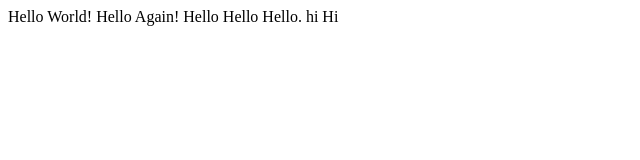
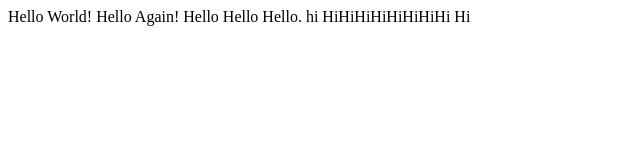
Before and after one commit to naskido/cs50web, a plain HTML site: page index.html in a window 1280 px wide. Shown: the whole page, without its empty margins (0-640 px from the left). Drawn offline with Linux system fonts and the light colour scheme.

Commit message:
3rd time add

```diff
--- a/index.html
+++ b/index.html
@@ -6,7 +6,7 @@
 
   <body>
     Hello World! Hello Again! Hello Hello Hello. hi
-
+   HiHiHiHiHiHiHiHi
     Hi
   </body>
 
```
